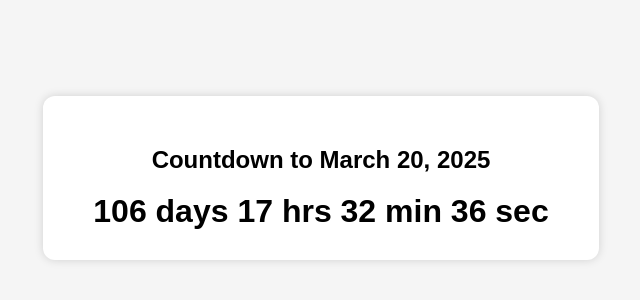
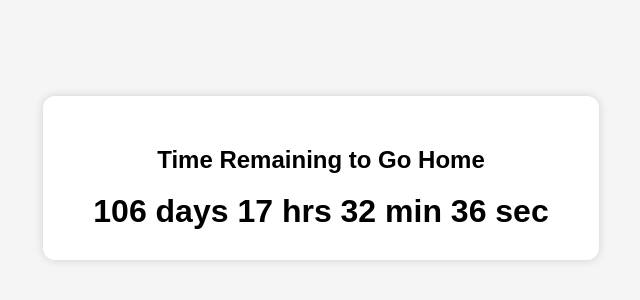
Before and after one commit to Kaustubh-WNL/CountDown, a plain HTML site: page index.html in a window 1280 px wide. Shown: the part 222-522 px from the top of the page, without its empty margins (319-959 px from the left). Drawn offline with Linux system fonts and the light colour scheme.

Commit message:
Update index.html

```diff
--- a/index.html
+++ b/index.html
@@ -32,7 +32,7 @@
 <body>
 
 <div class="timer-box">
-    <h2>Countdown to March 20, 2025</h2>
+    <h2>Time Remaining to Go Home</h2>
     <div class="time" id="countdown">Loading...</div>
 </div>
 
```
